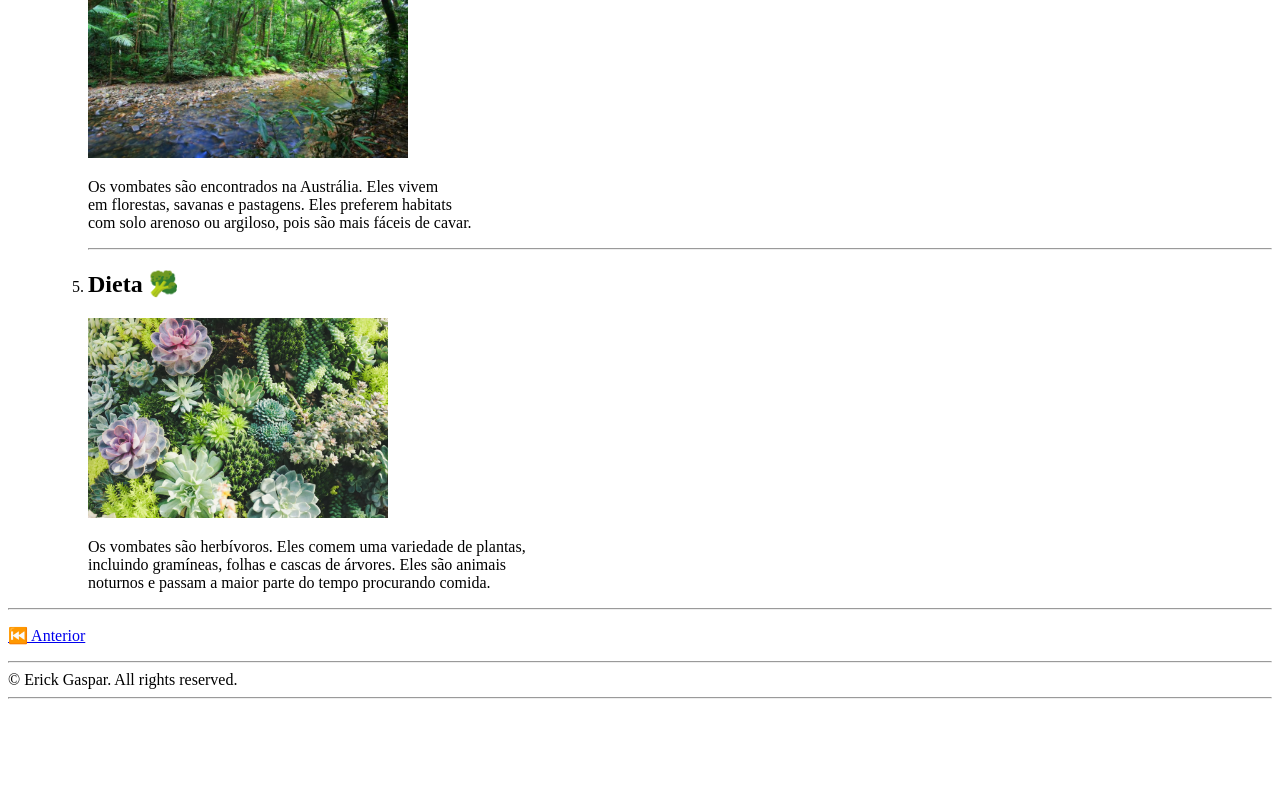
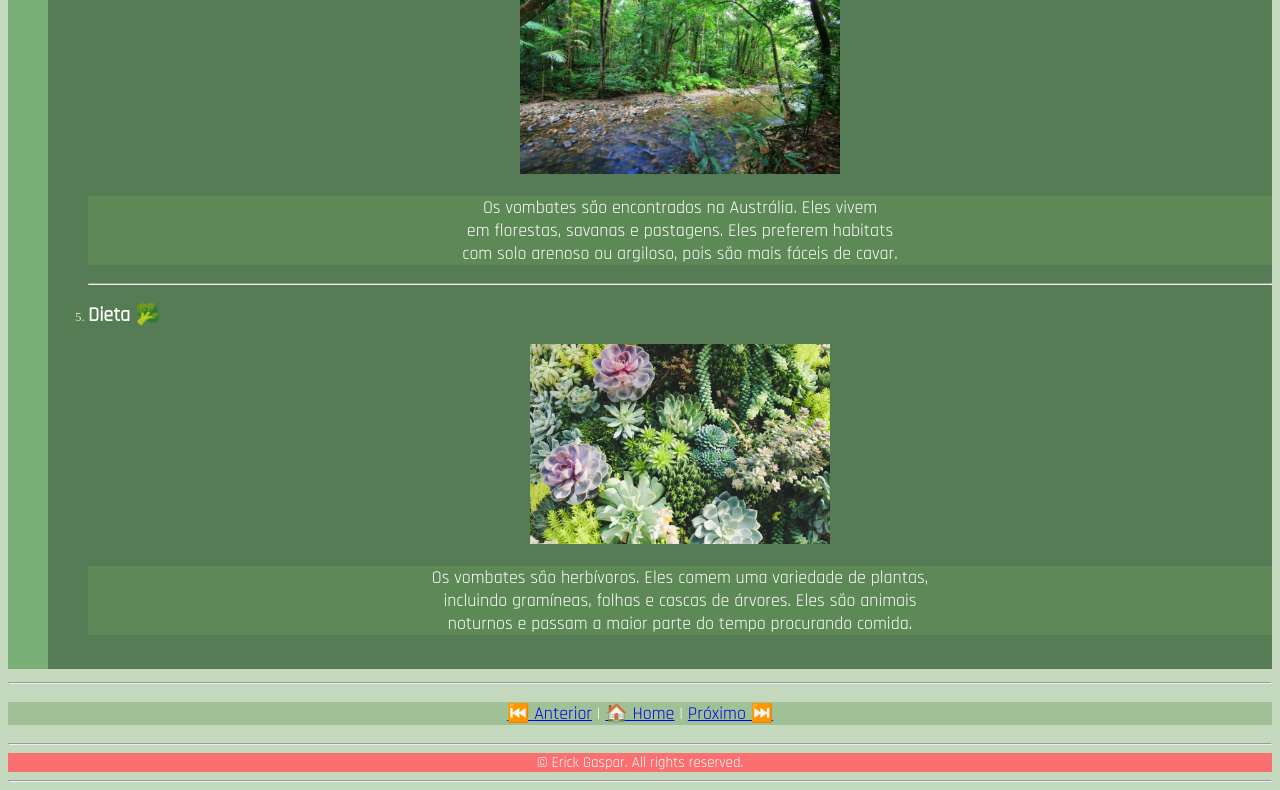
Before and after one commit to gasparerick/vombate, a plain HTML site: page pages/intro.html in a window 1280 px wide. Shown: the part 1142-1932 px from the top of the page. Before the commit the page ends 1849 px from the top, so only its background shows below. Drawn offline with Linux system fonts and the light colour scheme; files that its build step writes are made by us from their sources; a web font is replaced by a local one.

Commit message:
Update intro.html

```diff
--- a/pages/intro.html
+++ b/pages/intro.html
@@ -3,6 +3,19 @@
     <head>
         <meta charset="UTF-8">
         <title>Introdução 🧾</title>
+
+        <link href="style.css" rel="stylesheet"/>
+        <link rel="preconnect" href="https://fonts.googleapis.com">
+        <link rel="preconnect" href="https://fonts.gstatic.com" crossorigin>
+        <link href="https://fonts.googleapis.com/css2?family=Agbalumo&family=Caveat&display=swap" rel="stylesheet">
+
+        <link rel="preconnect" href="https://fonts.googleapis.com">
+        <link rel="preconnect" href="https://fonts.gstatic.com" crossorigin>
+        <link href="https://fonts.googleapis.com/css2?family=Rajdhani&display=swap" rel="stylesheet">
+
+        <link rel="preconnect" href="https://fonts.googleapis.com">
+        <link rel="preconnect" href="https://fonts.gstatic.com" crossorigin>
+        <link href="https: //fonts.googleapis.com/css2? family= Kdam+Thmor+Pro & display=swap" rel="stylesheet">
     </head>
     <body>
         <ul>
@@ -52,14 +65,81 @@
                     incluindo gramíneas, folhas e cascas de árvores. Eles são animais <br />
                     noturnos e passam a maior parte do tempo procurando comida.
                 </p>
+                <br />
 
             </ul>
         </ul>
         <hr />
-        <a href="./guia.html"><p> ⏮️ Anterior</p></a>
+        <p><a href="./guia.html">⏮️ Anterior</a> | <a href="../index.html"> 🏠 Home</a> | <a href="comport.html">Próximo ⏭️</a></p>
         <hr />
 
         <footer>© Erick Gaspar. All rights reserved.</footer>
         <hr />
     </body>
+    <style>
+        #root {
+    background-color: #6a9e5965;
+    color: black;
+    font-size: 20px;
+    font-family: sans-serif;
+    text-align: left;
+}
+
+h1 {
+    background-color: #A6CF98;
+    font-weight: bold;
+    font-size: 2rem;
+    font-family: Agbalumo;
+    text-align: center;
+}
+
+p {
+    background-color: #6a9e5965;
+    color: white;
+    font-size: 18px;
+    font-family: 'Rajdhani';
+    text-align: center;
+}
+
+h2 {
+    background-color: #557C55;
+    color: white;
+    font-size: 20px;
+    font-family: 'Rajdhani';
+    text-align: left;
+}
+
+footer {
+    background-color: #FA7070;
+    color: white;
+    font-size: 15px;
+    font-family: 'Rajdhani';
+    text-align: center;
+}
+
+ul {
+    background-color: #338a3380;
+    color: rgb(0, 0, 0);
+    font-size: 13px;
+    font-family: Kdam Thmor Pro;
+    text-align: center;
+}
+
+ol {
+    background-color: #557C55;
+    color: wheat;
+    font-size: 13px;
+    text-align: center;
+}
+
+h3 {
+    background-color: #314e31ad;
+}
+
+body {
+    background-color: #6a9e5965;
+}
+    </style>
+
+
 </html>
```
